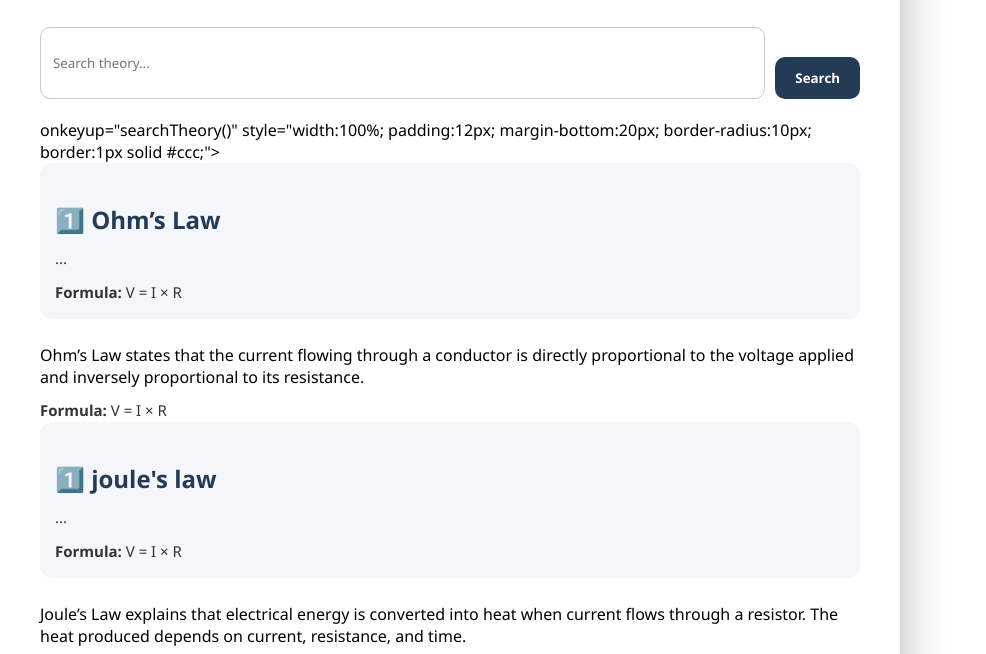
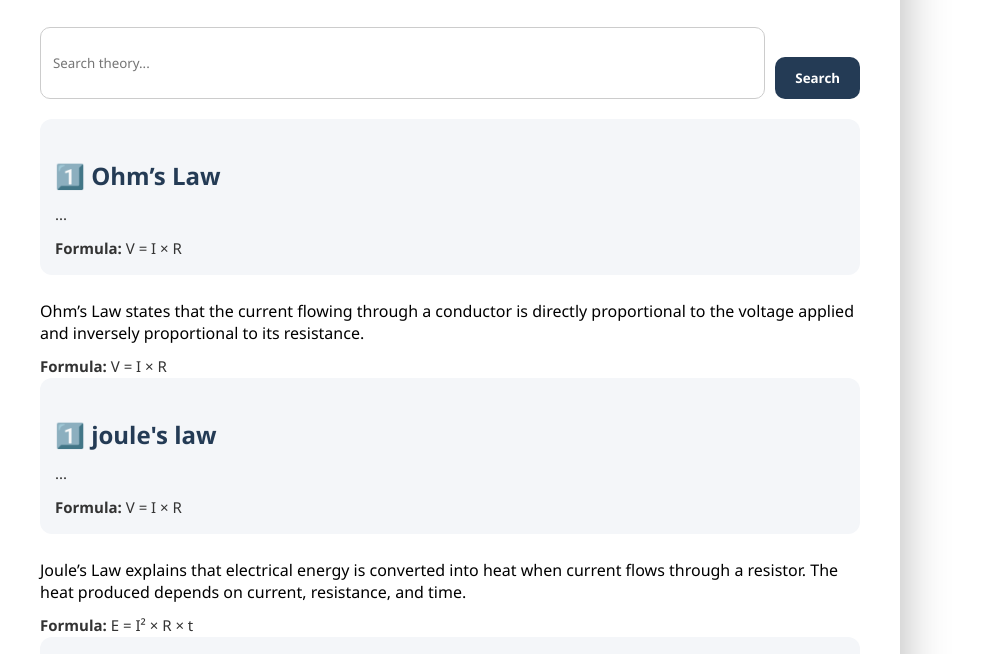
Before and after one commit to cosmasewalan/ElecteroSolve, a plain HTML site: page theory.html in a window 1280 px wide. Shown: the part 86-740 px from the top of the page, without its empty margins (0-986 px from the left). Drawn offline with Linux system fonts and the light colour scheme.

Commit message:
Update theory.html
Signed-off-by: Cosmas Ewalan <cosmasewalan113@gmail.com>

```diff
--- a/theory.html
+++ b/theory.html
@@ -96,8 +96,6 @@ button:hover {
     style="flex:1; padding:12px; border-radius:10px; border:1px solid #ccc;">
   <button onclick="searchTheory()" style="padding:12px 20px; border-radius:10px; border:none; background:#243b55; color:white; cursor:pointer;">Search</button>
 </div>
-onkeyup="searchTheory()"
-style="width:100%; padding:12px; margin-bottom:20px; border-radius:10px; border:1px solid #ccc;">
 
 <div class="theory-item">
   <h2>1️⃣ Ohm’s Law</h2>
```
